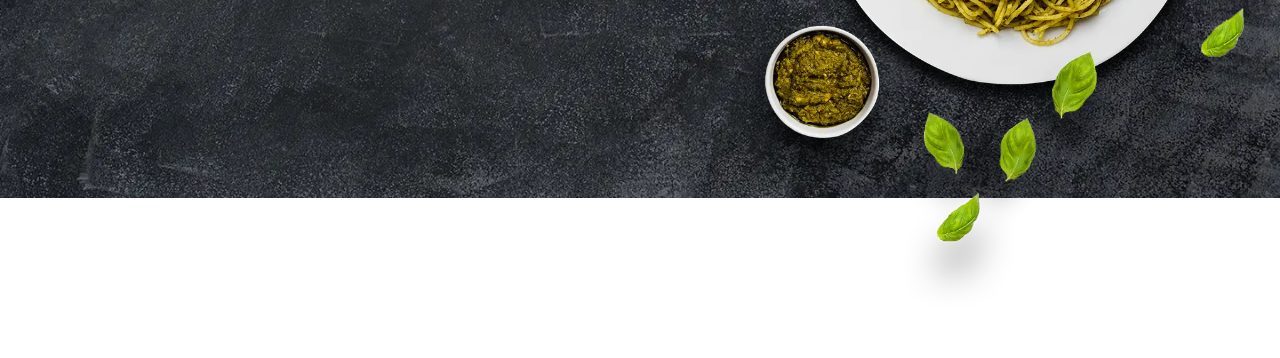
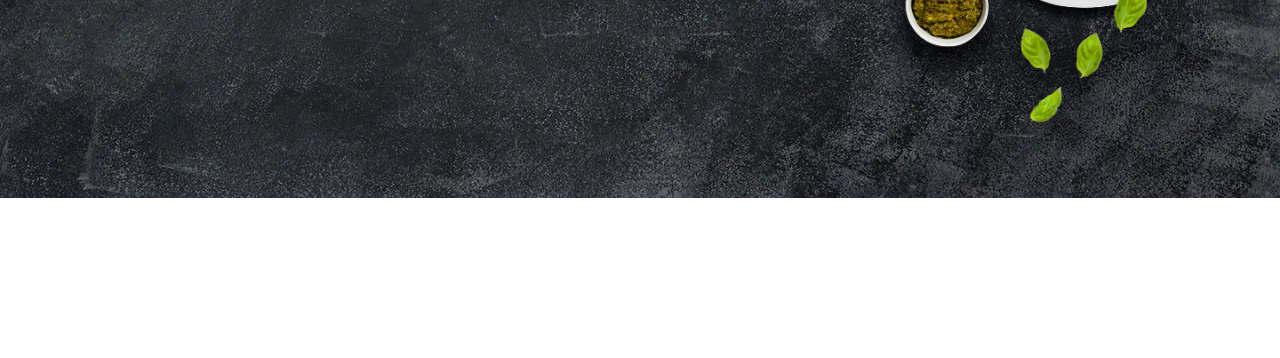
Before and after one commit to noamhenrique/massa-page-curso, a website: page index.html in a window 1280 px wide. Shown: the part 442-800 px from the top of the page. Drawn offline with Linux system fonts and the light colour scheme; a web font is replaced by a local one.

Commit message:
feat(aula): Preparando o hero

```diff
--- a/css/home.css
+++ b/css/home.css
@@ -1,12 +1,16 @@
 .hero {
   background: url(/imagens/background.webp) no-repeat center / cover;
   height: 80vh;
+  display: flex;
+  align-items: center;
+  position: relative;
 }
 
 .hero-content {
   display: flex;
   justify-content: space-between;
   align-items: center;
+  width: 100%;
 }
 
 .hero-text {
@@ -27,5 +31,5 @@
 }
 
 .hero-image img {
-  max-width: 550px;
+  max-width: 25rem;
 }
--- a/index.html
+++ b/index.html
@@ -50,7 +50,8 @@
         </div>
       </div>
     </header>
-    <main></main>
+
+    <main class="teste"></main>
     <footer></footer>
   </body>
 </html>
```
Also changed, not shown: 1 other file.
